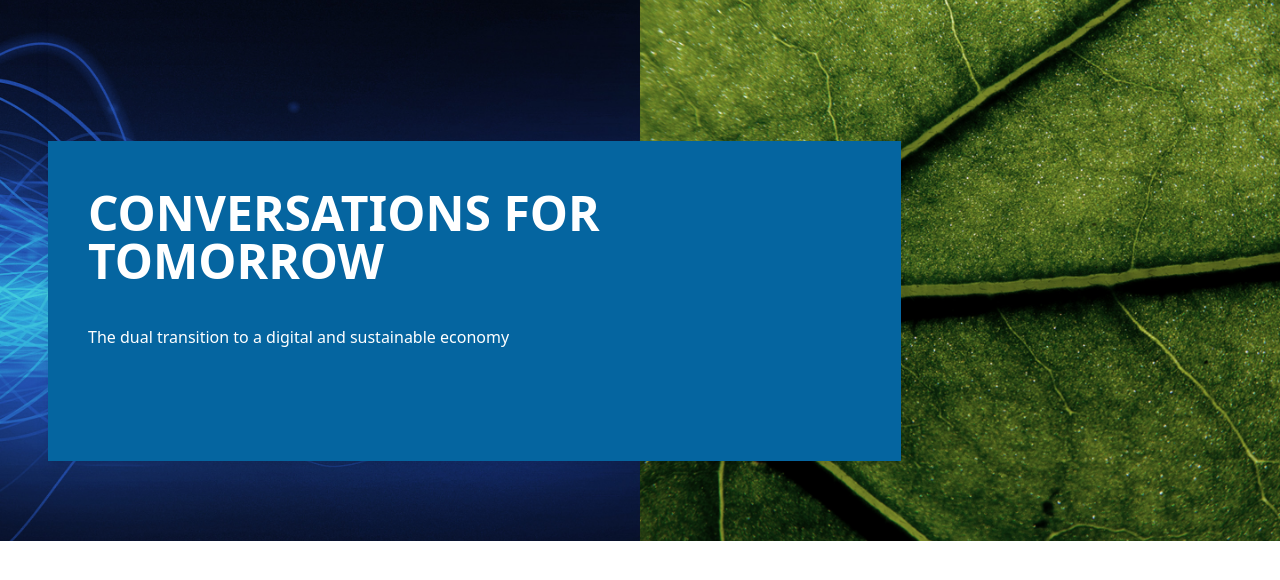
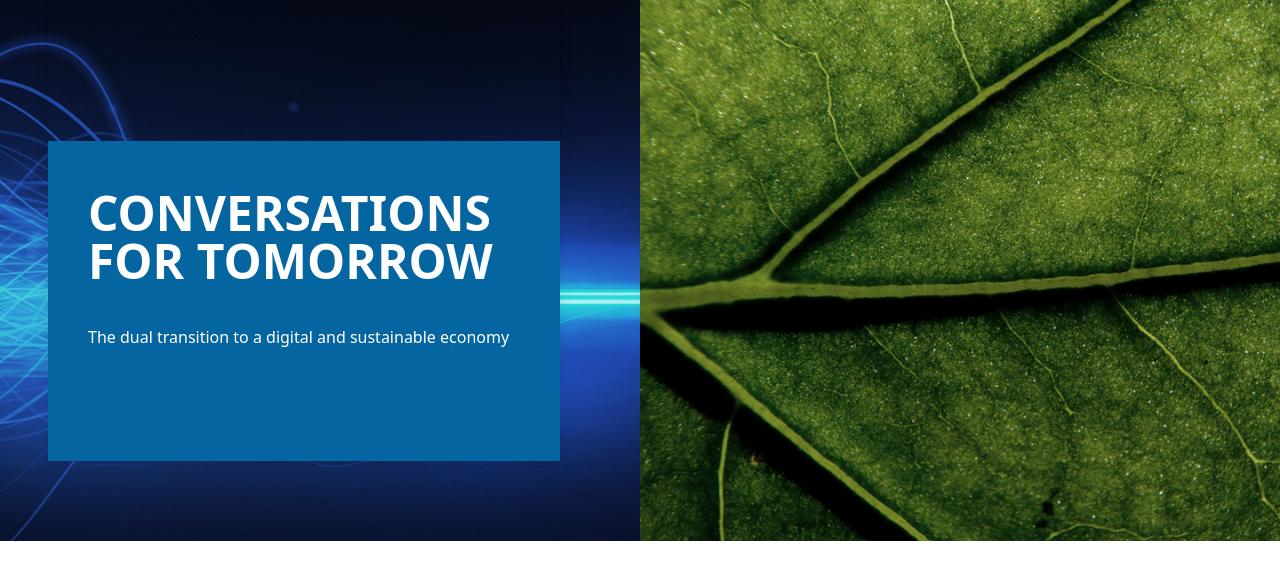
Before and after one commit to tuyishimehono/CapGeminiClone, a website: page index.html in a window 1280 px wide. Shown: the part 100-680 px from the top of the page. Drawn offline with nearby package versions, Linux system fonts and the light colour scheme; files that its build step writes are made by us from their sources.

Commit message:
Updated index.html

```diff
--- a/index.html
+++ b/index.html
@@ -29,7 +29,7 @@
                 </div>
             </div>
         </nav>
-        <div class="container w-2/3 ml-12 pt-36 shadow-lg ">
+        <div class="container w-2/5 ml-12 pt-36 shadow-lg ">
             <div class="px-10 h-80 pb-16 bg-[#0565A0]">
                 <h1 class="text-white font-bold text-5xl pt-12">CONVERSATIONS FOR TOMORROW</h1>
                 <p class="text-white pt-10">The dual transition to a digital and sustainable economy</p>
```
